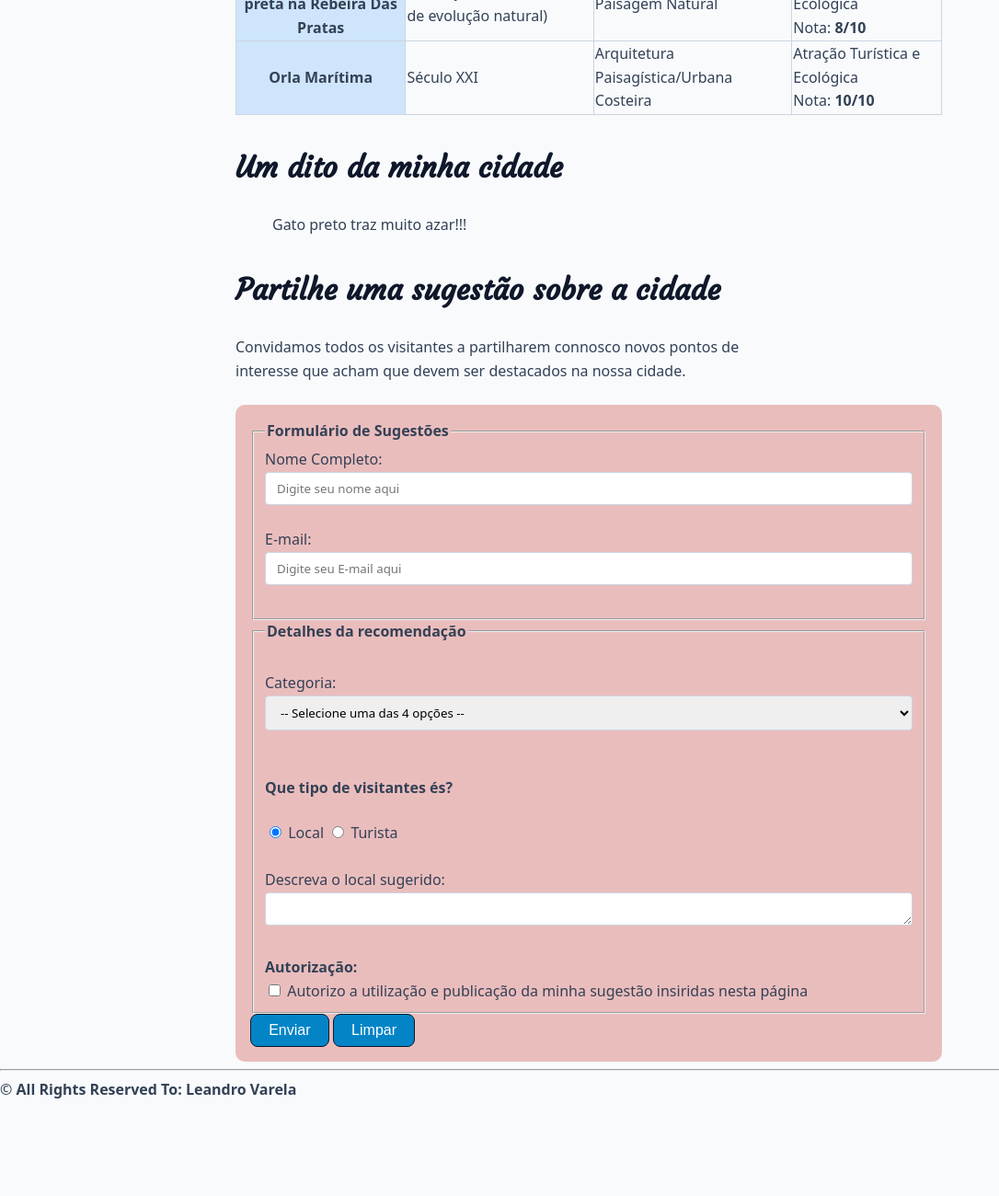
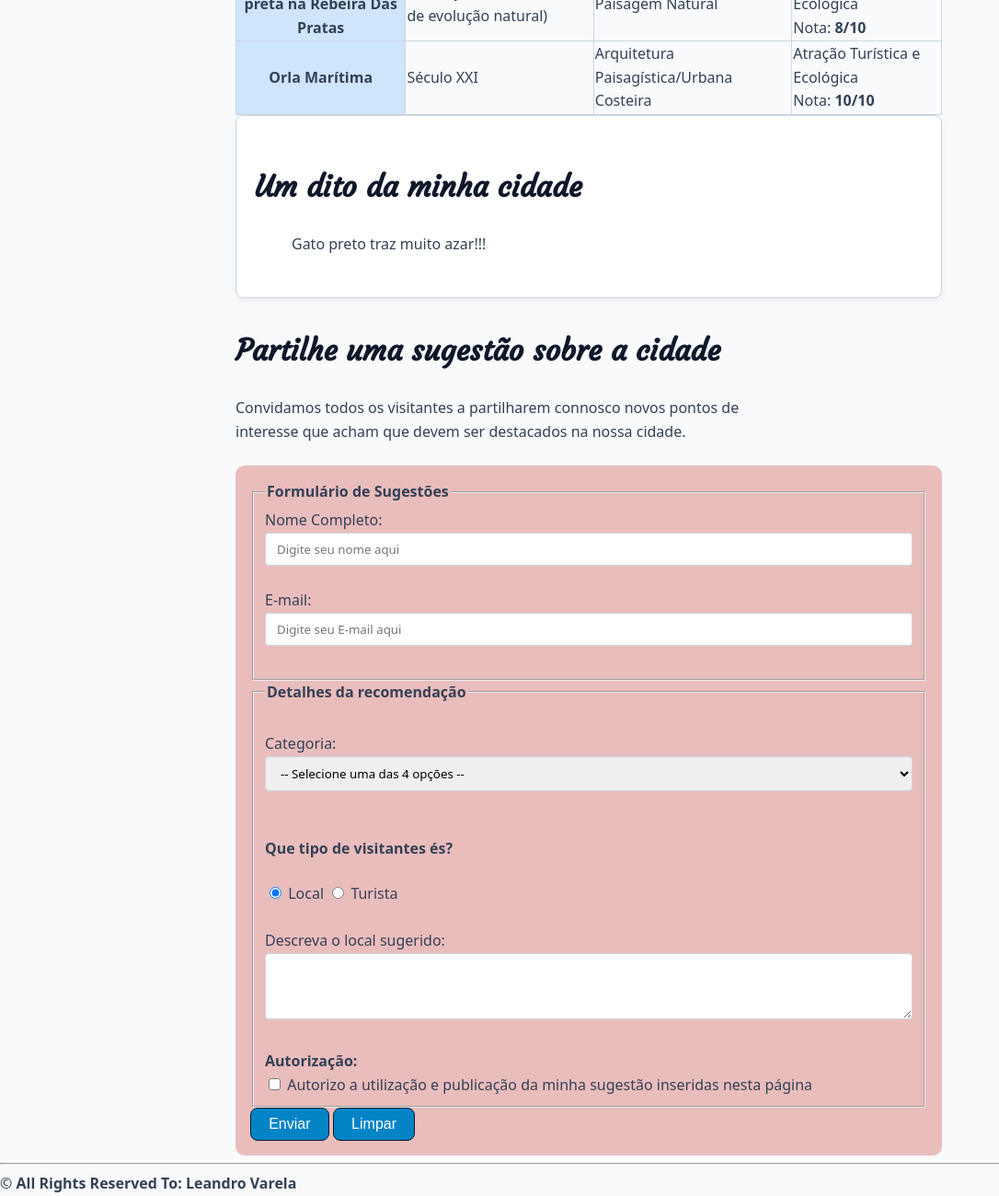
Before and after one commit to joelhorta2008-bot/exercicios-uf1.1, a plain HTML site: page sessao-09/cidade.html in a window 1280 px wide. Shown: the part 1636-2936 px from the top of the page at 92% size, without its empty margins (0-1086 px from the left). Before the commit the page ends 2834 px from the top, so only its background shows below. Drawn offline with Linux system fonts and the light colour scheme; a web font is replaced by a local one.

Commit message:
Refactor cidade.html de sessao-09 atualizado
Updated the 'Ditado' article to include a class and modified the textarea for description to allow more rows. Corrected a typo in the authorization label.

```diff
--- a/sessao-09/cidade.html
+++ b/sessao-09/cidade.html
@@ -144,7 +144,7 @@
             </table>
         </section>
         <!--Ditado-->
-        <article id="Ditado">
+        <article id="Ditado" class="cartao">
             <h2>Um dito da minha cidade</h2>
             <blockquote>
                 <p>Gato preto traz muito azar!!!</p>
@@ -196,13 +196,13 @@
                         </div>
                         <div>
                             <label for="descricao"><br />Descreva o local sugerido:<br /></label>
-                            <textarea name="descricao" id="descricao" rows="1" cols="30" required maxlength="800"
+                            <textarea name="descricao" id="descricao" rows="3" cols="30" required maxlength="800"
                                 minlength="20"></textarea>
                         </div>
                         <div>
                             <label for="autorizacao"><br /><strong>Autorização:</strong><br /></label>
                             <input type="checkbox" id="autorizacao" name="autorizacao" value="sim" required />
-                            <label for="autorizacao">Autorizo a utilização e publicação da minha sugestão insiridas
+                            <label for="autorizacao">Autorizo a utilização e publicação da minha sugestão inseridas
                                 nesta página</label>
                         </div>
                     </fieldset>
```
